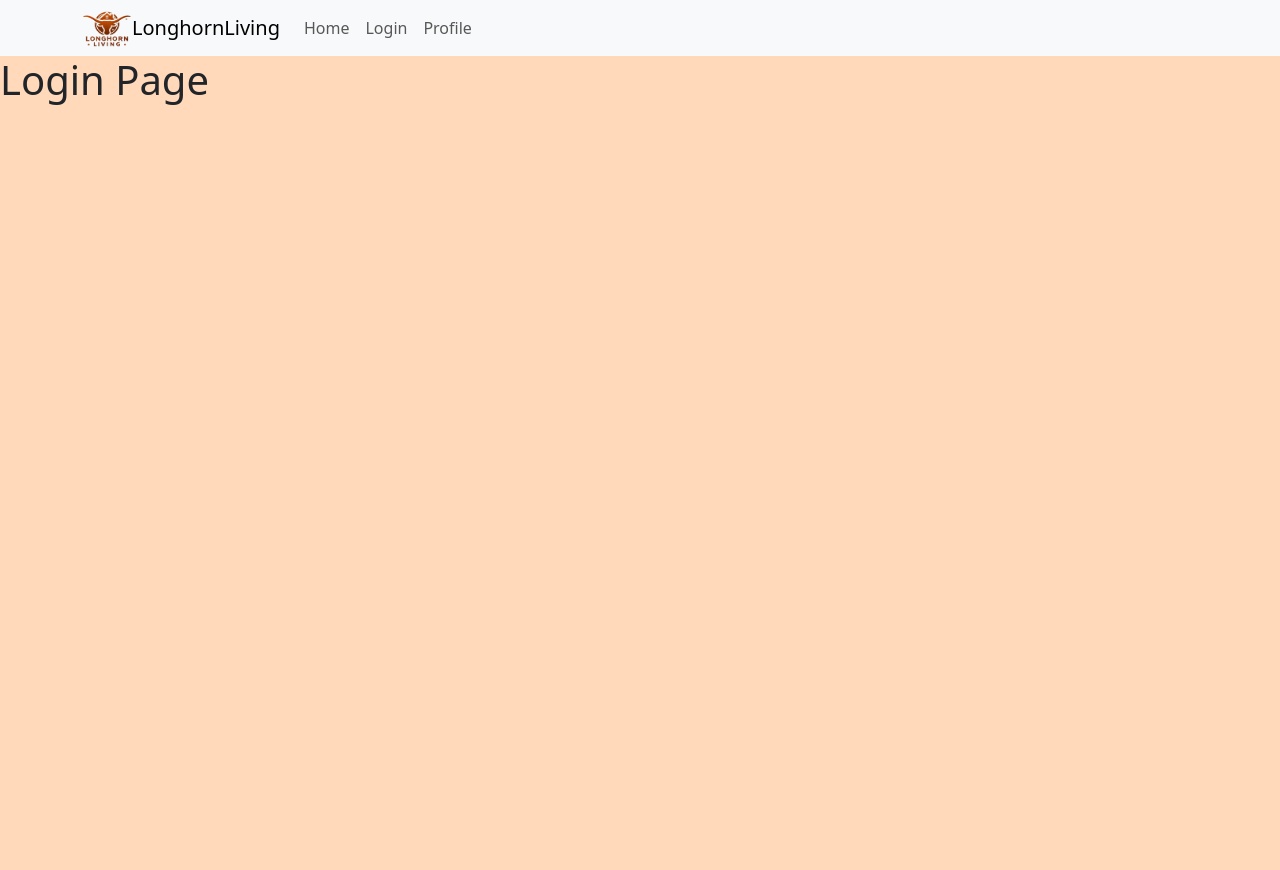
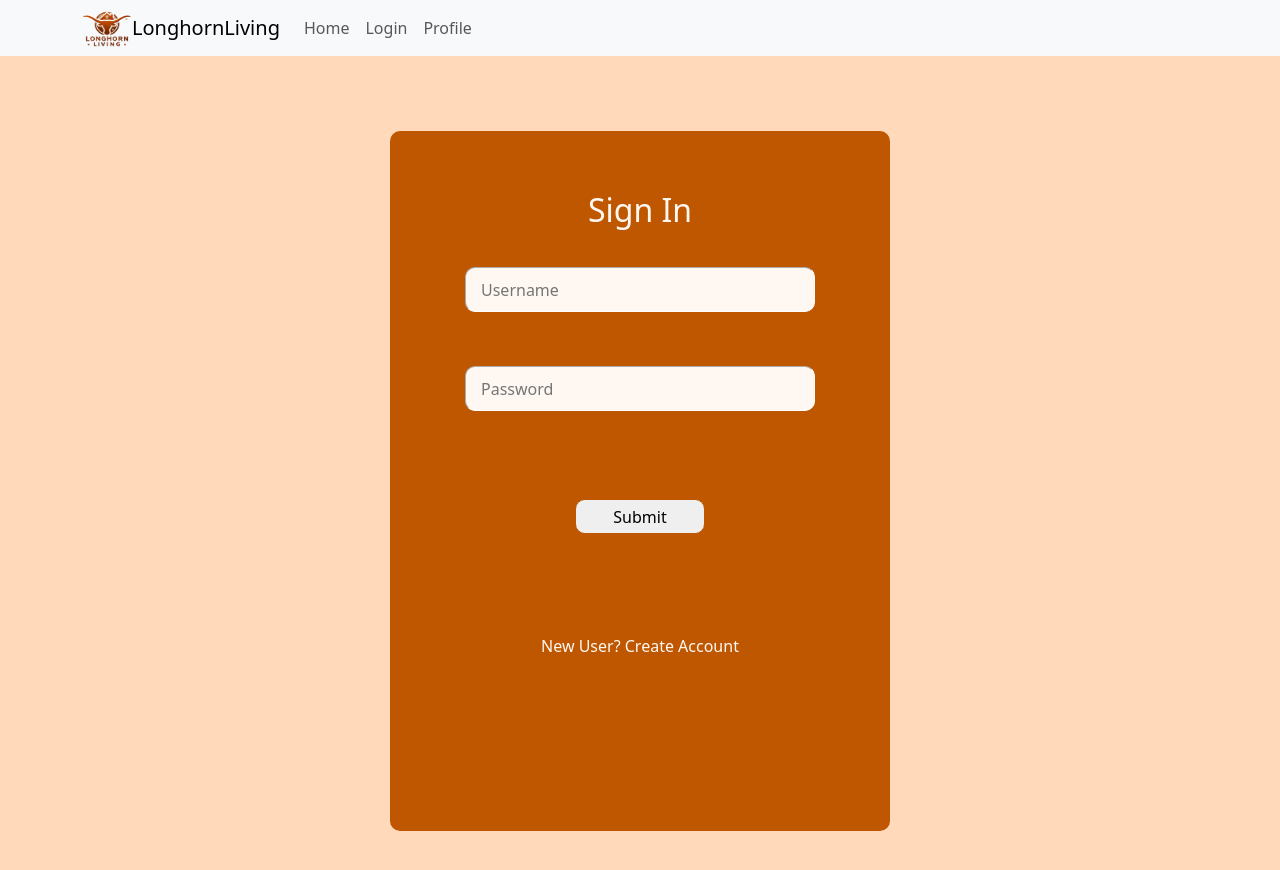
Before and after one commit to HimaTummalapalli/LonghornLiving, a React (Create React App) app in the folder longhorn-living/: page /login in a window 1280 px wide. Shown: the top 870 px of the page. Before the commit the page ends 800 px from the top, so only its background shows below. Built offline with nearby package versions, Linux system fonts and the light colour scheme; a small style sheet from the web is missing.

Commit message:
UI for login done

```diff
--- a/longhorn-living/public/index.html
+++ b/longhorn-living/public/index.html
@@ -84,7 +84,7 @@
     </nav>  -->
 
     <noscript>You need to enable JavaScript to run this app.</noscript>
-    <div id="root">
+    <div id="root" style="height:850px">
       <p>HI</p>
     </div>
 
--- a/longhorn-living/src/App.js
+++ b/longhorn-living/src/App.js
@@ -1,6 +1,5 @@
 import logo from "./logo.svg";
 import "./App.css";
-import LoginCard from "./components/LoginCard/LoginCard";
 import AppRoutes from "./routes/AppRoutes";
 import React from "react";
 import { BrowserRouter as Router, Routes, Route } from "react-router-dom";
@@ -22,7 +21,6 @@ function App() {
           <Route path="/profile" element={<Profile />} />
         </Routes>
       </Router>
-      {/* <LoginCard></LoginCard> */}
     </>
   );
 }
--- /dev/null
+++ b/longhorn-living/src/components/LoginCard/LoginCard.css
@@ -0,0 +1,45 @@
+.card_outer {
+    height: 850px;
+    display: flex;
+    justify-content: center;
+}
+
+.login_card_div {
+    width: 500px;
+    height: 700px;
+    display: flex;
+    justify-content: center;
+    margin: auto;
+    background-color: #BF5700;
+    border-radius: 10px;
+}
+
+.sign_in {
+    text-align: center;
+    color: #fff8f2;
+    margin-top: 60px;
+}
+
+.sign_in_input {
+    width: 350px;
+    height: 45px;
+    border-radius: 10px;
+    border-width: 1px;
+    border-color: white;
+    background-color: #fff8f2;
+    margin: auto;
+    margin-top: 30px;
+    padding: 15px;
+}
+
+.login_div {
+    display: flex;
+    justify-content: center;
+    margin-top: 40px;
+}
+
+.new_user {
+    margin-top: 100px;
+    text-align: center;
+    color: #fff8f2;
+}
--- a/longhorn-living/src/components/LoginCard/LoginCard.js
+++ b/longhorn-living/src/components/LoginCard/LoginCard.js
@@ -1,5 +1,6 @@
 import React from "react";
-// import "../Card/Card.css";
+import "./LoginCard.css"
+import "../Card/Card.css";
 // import { useNavigate } from 'react-router-dom';
 import { useState } from 'react';
 // import { Highlight } from 'react-highlight-regex'
@@ -16,20 +17,36 @@ export default function LoginCard() {
 
   return (
     <>
+        <div className="card_outer">
+            <div className="login_card_div">
                 <form onSubmit={handleSubmit}>
-            <h2><label>Sign In</label></h2>
+                    <h2 className="sign_in"><label>Sign In</label></h2>
                     <input
+                        className="sign_in_input"
                         type="text"
                         value={username}
                         onChange={(e) => setUserName(e.target.value)}
+                        placeholder="Username"
                     />
+                    <br></br>
+                    <br></br>
                     <input
+                        className="sign_in_input"
                         type="text"
                         value={password}
                         onChange={(e) => setPassword(e.target.value)}
+                        placeholder="Password"
                     />
-            <input type="submit"/>
+                    <br></br>
+                    <br></br>
+                    <br></br>
+                    <div className="login_div">
+                        <input type="submit" className="message"/>
+                    </div>
+                    <p className="new_user">New User? <a>Create Account</a></p>
                 </form>
+            </div>
+        </div>
     </>
   );
 }
--- a/longhorn-living/src/pages/Login.jsx
+++ b/longhorn-living/src/pages/Login.jsx
@@ -1,8 +1,9 @@
 // src/pages/Login.jsx
 import React from "react";
+import LoginCard from "../components/LoginCard/LoginCard";
 
 function Login() {
-  return <h1>Login Page</h1>;
+  return(<LoginCard></LoginCard>)
 }
 
 export default Login;
```
Lines whose indentation alone changed are shown as unchanged.
